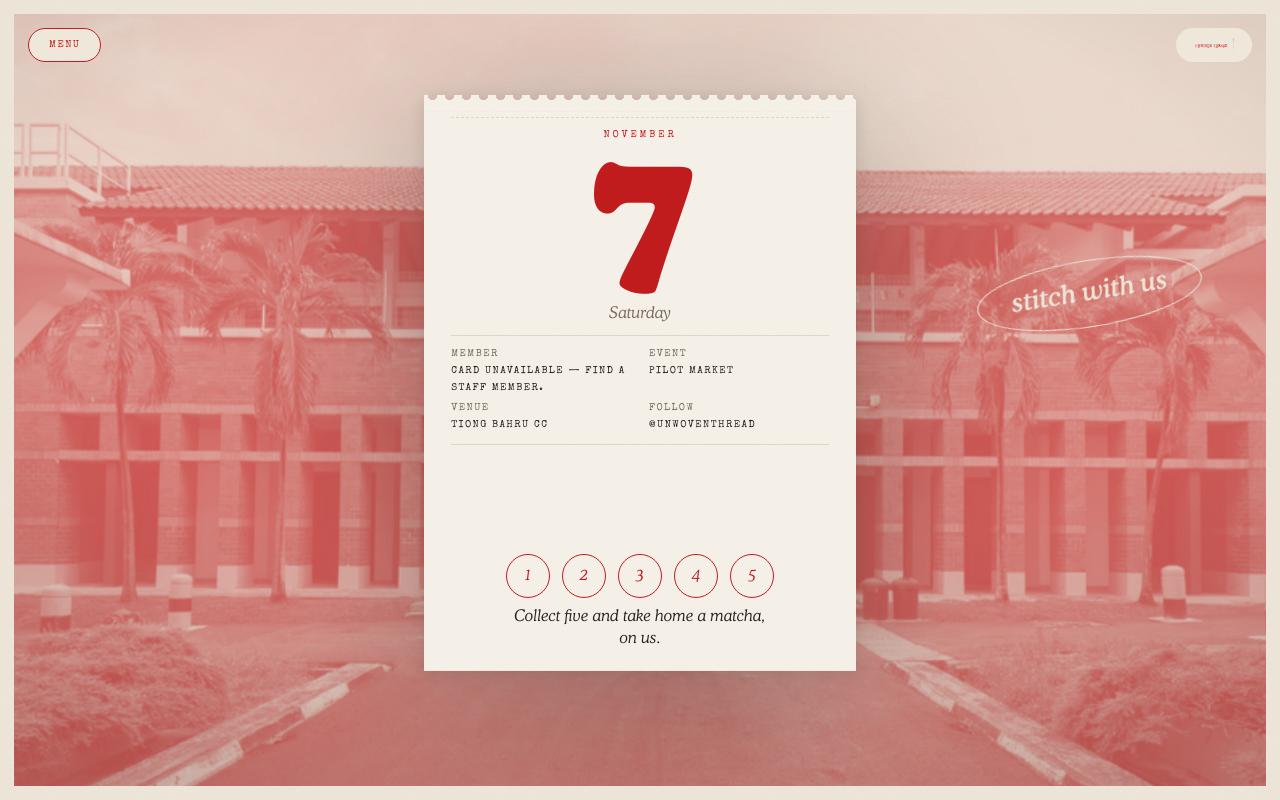
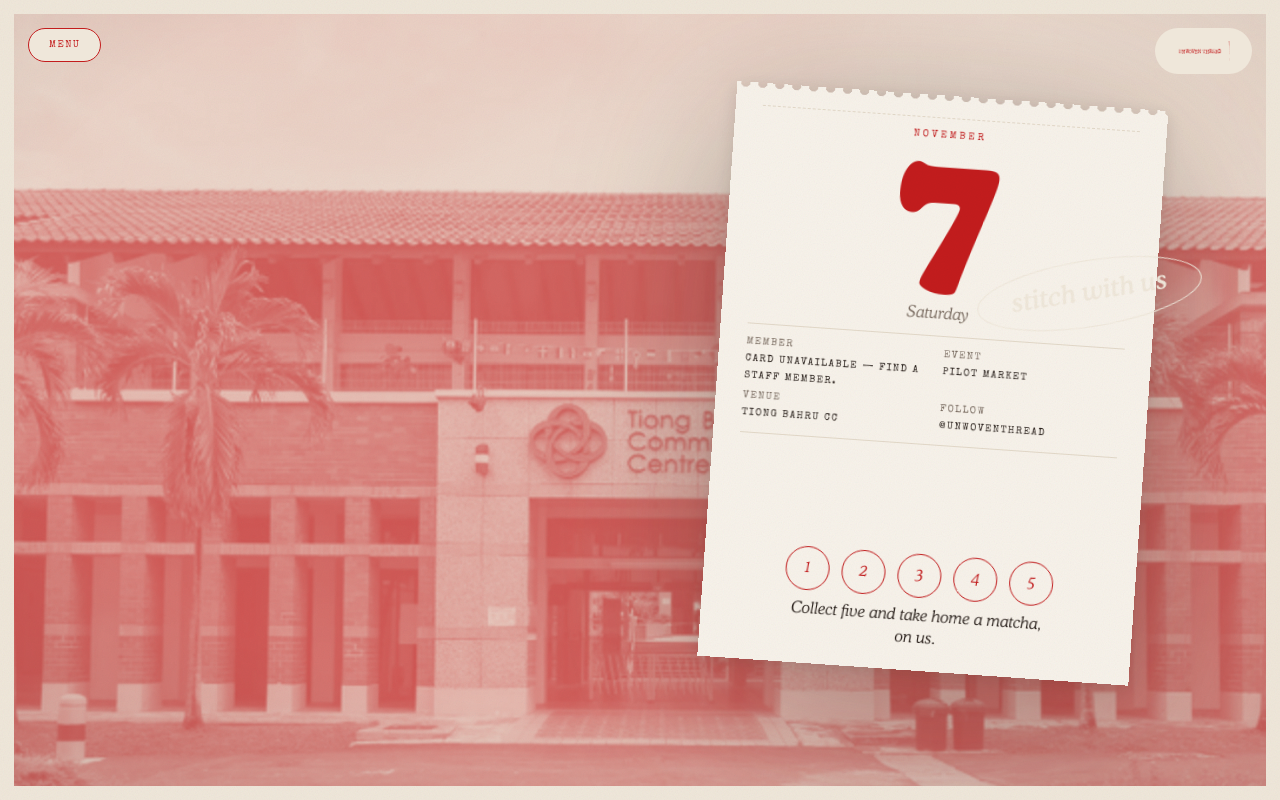
Before and after one commit to yimjianbing/unwoventhread-web, a Next.js app: page / in a window 1280 px wide. Shown: the top 800 px of the page. Built offline with nearby package versions, Linux system fonts and the light colour scheme.

Commit message:
Hero: card sweeps across the viewport on scroll (off-screen to off-screen), stronger bg parallax, bigger wordmark pill

```diff
--- a/components/Hero.module.css
+++ b/components/Hero.module.css
@@ -1,5 +1,5 @@
 .stage{position:relative;height:100svh;overflow:clip;display:grid;place-items:center;padding:calc(var(--page-frame) + 88px) var(--space-32) calc(var(--page-frame) + 76px)}
-.ground{position:absolute;inset:-10% 0;will-change:transform;animation:fade 1.1s var(--ease) both}
+.ground{position:absolute;inset:-20% 0;will-change:transform;animation:fade 1.1s var(--ease) both}
 .ground img{object-fit:cover}
 .ground::after{content:"";position:absolute;inset:0;background:radial-gradient(120% 80% at 50% 40%,transparent 40%,rgba(42,33,28,.28))}
 .oval{position:absolute;z-index:12;right:max(6vw,26px);top:calc(50% - 140px);rotate:-9deg;display:grid;place-items:center;padding:18px 34px;border:1.5px solid var(--cream);border-radius:50%/50%;color:var(--cream);font:italic var(--weight-medium) var(--t-sub)/1.1 var(--font-core);white-space:nowrap;animation:fade var(--dur-slow) var(--ease) .52s both}
--- a/components/Hero.tsx
+++ b/components/Hero.tsx
@@ -33,9 +33,19 @@
       const r = stage.getBoundingClientRect()
       const p = Math.min(1, Math.max(0, (innerHeight - r.top) / (innerHeight + r.height)))
       const e = Math.min(1, p * 1.9)
-      card.style.transform = `rotate(${(-8 + 8 * e).toFixed(2)}deg) translateY(${(6 - 10 * e).toFixed(2)}%) scale(${(0.94 + 0.06 * e).toFixed(3)})`
-      wrap.toggleAttribute('data-lift', e > 0.75)
-      ground.style.transform = `translateY(${((p - 0.5) * -0.15 * r.height).toFixed(1)}px)`
+    // The card travels across the viewport as the page scrolls: in from the
+    // left (partly off-screen), swinging up and right past centre, settling
+    // high on the right. Rotation + scale ride along so it reads as a card
+    // being carried, not slid.
+    const wide = innerWidth >= 900 ? 1 : 0.3 // phones: gentler sweep
+    card.style.transform =
+      `translateX(${((-24 + 46 * e) * wide).toFixed(2)}vw) ` +
+      `rotate(${(-11 + 15 * e).toFixed(2)}deg) ` +
+      `translateY(${(6 - 10 * e).toFixed(2)}%) ` +
+      `scale(${(0.93 + 0.07 * e).toFixed(3)})`
+    wrap.toggleAttribute('data-lift', e > 0.75)
+    // Background drifts against the scroll (slower on screen = farther away).
+    ground.style.transform = `translateY(${((p - 0.5) * 0.32 * r.height).toFixed(1)}px) scale(1.06)`
     }
     const schedule = () => {
       if (raf === null) raf = requestAnimationFrame(apply)
--- a/components/Nav.module.css
+++ b/components/Nav.module.css
@@ -1,4 +1,4 @@
 .nav{position:fixed;top:calc(var(--page-frame) + 14px);left:calc(var(--page-frame) + 14px);z-index:40;display:flex;gap:10px;align-items:center;animation:rise var(--dur-slow) var(--ease) both}
-.markpill{position:fixed;top:calc(var(--page-frame) + 14px);right:calc(var(--page-frame) + 14px);z-index:40;height:34px;padding:0 18px;border-radius:var(--radius-pill);background:var(--cream);display:grid;place-items:center;animation:rise var(--dur-slow) var(--ease) .10s both}
-.mark{height:15px;width:auto;display:block}
+.markpill{position:fixed;top:calc(var(--page-frame) + 14px);right:calc(var(--page-frame) + 14px);z-index:40;height:46px;padding:0 22px;border-radius:var(--radius-pill);background:var(--cream);display:grid;place-items:center;animation:rise var(--dur-slow) var(--ease) .10s both}
+.mark{height:20px;width:auto;display:block}
 @keyframes rise{from{opacity:0;transform:translateY(26px)}to{opacity:1;transform:none}}
```
